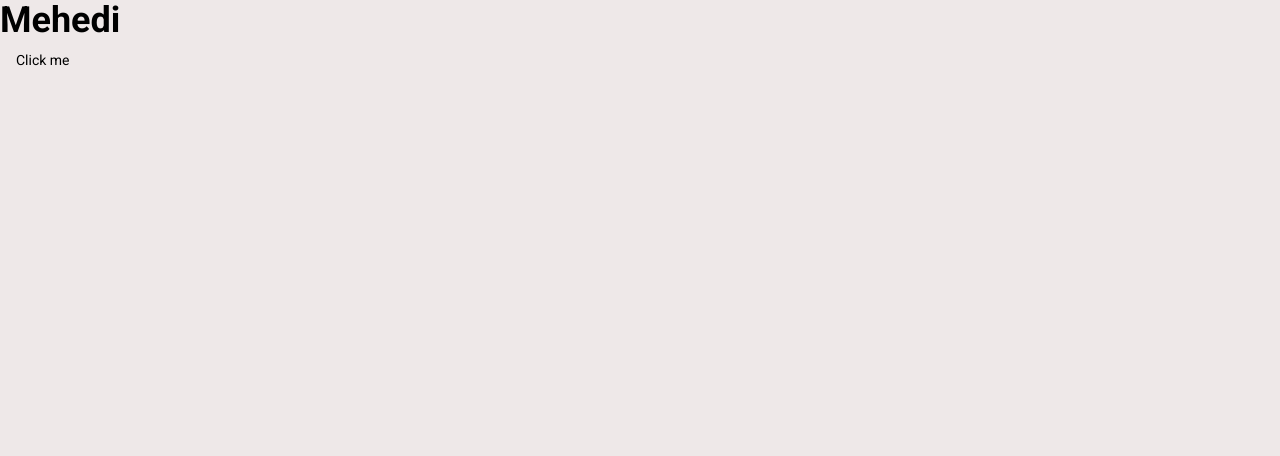
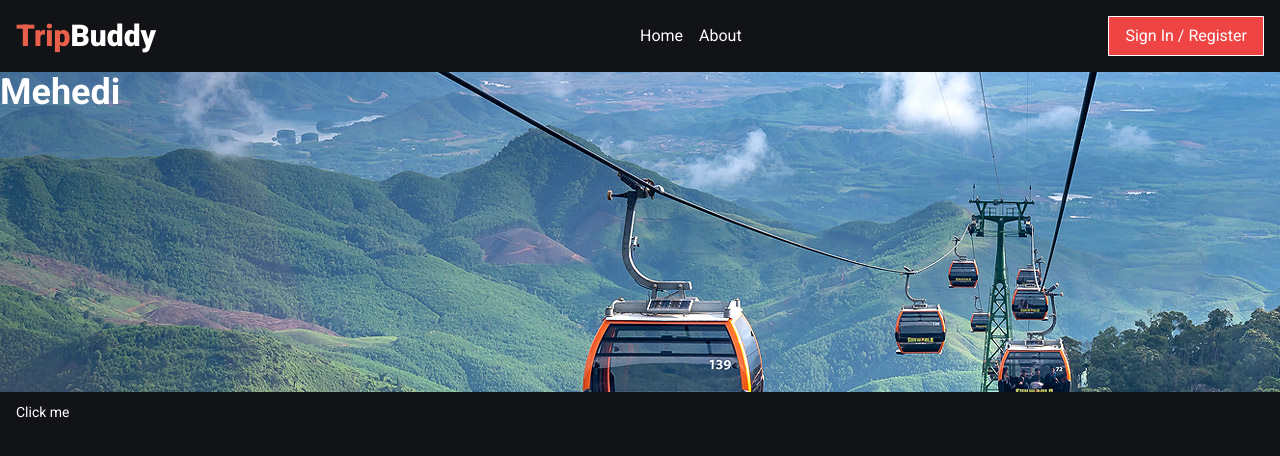
Before and after one commit to Jahidmorol/trip-buddy-client, a Next.js app: page / in a window 1280 px wide. Shown: the top 456 px of the page. Built offline with nearby package versions, Linux system fonts and the light colour scheme.

Commit message:
Add navbar

```diff
--- a/package.json
+++ b/package.json
@@ -16,6 +16,7 @@
     "next": "14.2.3",
     "react": "^18",
     "react-dom": "^18",
+    "react-icons": "^5.2.1",
     "tailwind-merge": "^2.3.0",
     "tailwindcss-animate": "^1.0.7"
   },
--- a/src/app/globals.css
+++ b/src/app/globals.css
@@ -2,10 +2,17 @@
 @tailwind components;
 @tailwind utilities;
 
-body {
+* {
   margin: 0;
   padding: 0;
   box-sizing: border-box;
-  font-family: "Roboto";
-  background: #eee8e8;
 }
+
+body {
+  background-color: #121316;
+  color: #ffffff;
+}
+
+.container {
+  @apply max-w-7xl mx-auto w-full px-4;
+}
--- a/src/app/layout.tsx
+++ b/src/app/layout.tsx
@@ -1,6 +1,7 @@
 import type { Metadata } from "next";
 import { Roboto } from "next/font/google";
 import "./globals.css";
+import NavBar from "@/components/NavBar/NavBar";
 
 // Import Roboto font with desired subsets and weights
 const roboto = Roboto({
@@ -20,7 +21,10 @@ export default function RootLayout({
 }>) {
   return (
     <html lang="en">
-      <body className={roboto.className}>{children}</body>
+      <body className={roboto.className}>
+        <NavBar />
+        {children}
+      </body>
     </html>
   );
 }
--- a/src/app/page.tsx
+++ b/src/app/page.tsx
@@ -3,7 +3,7 @@ import { Button } from "@/components/ui/button";
 export default function Home() {
   return (
     <div>
-      <h1 className="text-4xl font-semibold">Mehedi</h1>
+      <h1 className="text-4xl font-semibold bg-heroSection h-[40vh]">Mehedi</h1>
       <Button>Click me</Button>
     </div>
   );
--- /dev/null
+++ b/src/components/NavBar/NavBar.tsx
@@ -0,0 +1,62 @@
+"use client";
+import React, { useState } from "react";
+import { Button } from "../ui/button";
+import { GrClose } from "react-icons/gr";
+import Link from "next/link";
+import { FaBars, FaUserAlt } from "react-icons/fa";
+
+const NavBar = () => {
+  const [isSidebarMenuOpen, setIsSidebarMenuOpen] = useState(false);
+
+  return (
+    <div className="container flex justify-between items-center py-4">
+      <h1 className="text-3xl font-extrabold text-primaryColor cursor-pointer">
+        Trip<span className="text-white">Buddy</span>
+      </h1>
+      <div className="md:flex items-center justify-between w-2/4 hidden">
+        <ul className="flex items-center gap-4 ">
+          <li>Home</li>
+          <li>About</li>
+        </ul>
+        <Button variant={"outline"}>Sign In / Register</Button>
+      </div>
+      {/* mobil device  */}
+      <FaBars
+        onClick={() => setIsSidebarMenuOpen(true)}
+        fontSize={28}
+        className="cursor-pointer primary-color md:hidden"
+      />
+      <div
+        className={`fixed h-full w-screen md:hidden bg-black/20 top-0 right-0 z-[999] -translate-x-full transition-transform ${
+          isSidebarMenuOpen && "translate-x-0"
+        }`}
+      >
+        <div className="text-white bg-[#121316] flex-col absolute left-0 top-0 h-screen p-6 gap-8 z-[999] min-w-[70%] flex">
+          <div className="flex items-center gap-1">
+            <GrClose
+              onClick={() => setIsSidebarMenuOpen(false)}
+              fontSize={50}
+              className="font-bold primary-color cursor-pointer text-white "
+            />
+
+            <div className="bg-gray-300 h-1 w-full"></div>
+          </div>
+
+          <ul className="pl-11">
+            <li onClick={() => setIsSidebarMenuOpen(false)} className="text-xl">
+              <Link
+                href={"/"}
+                className={`flex items-center gap-3 font-semibold mb-8 text-sm`}
+              >
+                <FaUserAlt fontSize={20} className="primary-color" />
+                profile
+              </Link>
+            </li>
+          </ul>
+        </div>
+      </div>
+    </div>
+  );
+};
+
+export default NavBar;
--- a/src/components/ui/button.tsx
+++ b/src/components/ui/button.tsx
@@ -1,8 +1,8 @@
-import * as React from "react"
-import { Slot } from "@radix-ui/react-slot"
-import { cva, type VariantProps } from "class-variance-authority"
+import * as React from "react";
+import { Slot } from "@radix-ui/react-slot";
+import { cva, type VariantProps } from "class-variance-authority";
 
-import { cn } from "@/lib/utils"
+import { cn } from "@/lib/utils";
 
 const buttonVariants = cva(
   "inline-flex items-center justify-center whitespace-nowrap rounded-md text-sm font-medium ring-offset-background transition-colors focus-visible:outline-none focus-visible:ring-2 focus-visible:ring-ring focus-visible:ring-offset-2 disabled:pointer-events-none disabled:opacity-50",
@@ -13,14 +13,14 @@ const buttonVariants = cva(
         destructive:
           "bg-destructive text-destructive-foreground hover:bg-destructive/90",
         outline:
-          "border border-input bg-background hover:bg-accent hover:text-accent-foreground",
+          "border border-input bg-red-500 text-base hover:bg-secondary hover:text-accent-foreground",
         secondary:
           "bg-secondary text-secondary-foreground hover:bg-secondary/80",
         ghost: "hover:bg-accent hover:text-accent-foreground",
         link: "text-primary underline-offset-4 hover:underline",
       },
       size: {
-        default: "h-10 px-4 py-2",
+        default: "h-10 px-4",
         sm: "h-9 rounded-md px-3",
         lg: "h-11 rounded-md px-8",
         icon: "h-10 w-10",
@@ -31,26 +31,26 @@ const buttonVariants = cva(
       size: "default",
     },
   }
-)
+);
 
 export interface ButtonProps
   extends React.ButtonHTMLAttributes<HTMLButtonElement>,
     VariantProps<typeof buttonVariants> {
-  asChild?: boolean
+  asChild?: boolean;
 }
 
 const Button = React.forwardRef<HTMLButtonElement, ButtonProps>(
   ({ className, variant, size, asChild = false, ...props }, ref) => {
-    const Comp = asChild ? Slot : "button"
+    const Comp = asChild ? Slot : "button";
     return (
       <Comp
         className={cn(buttonVariants({ variant, size, className }))}
         ref={ref}
         {...props}
       />
-    )
+    );
   }
-)
-Button.displayName = "Button"
+);
+Button.displayName = "Button";
 
-export { Button, buttonVariants }
+export { Button, buttonVariants };
--- a/tailwind.config.ts
+++ b/tailwind.config.ts
@@ -10,15 +10,15 @@ const config = {
   ],
   prefix: "",
   theme: {
-    container: {
-      center: true,
-      padding: "2rem",
-      screens: {
-        "2xl": "1400px",
-      },
+    screens: {
+      sm: "640px",
+      md: "768px",
+      lg: "960px",
+      xl: "1330px",
     },
     extend: {
       colors: {
+        primaryColor: "#E8604C",
         border: "hsl(var(--border))",
         input: "hsl(var(--input))",
         ring: "hsl(var(--ring))",
@@ -73,6 +73,9 @@ const config = {
         "accordion-up": "accordion-up 0.2s ease-out",
       },
     },
+    backgroundImage: {
+      heroSection: "url(/hero.jpg)",
+    },
   },
   plugins: [require("tailwindcss-animate")],
 } satisfies Config;
```
Also changed, not shown: public/hero.jpg (added), 1 other file (tests, documents, lock files or other folders).
